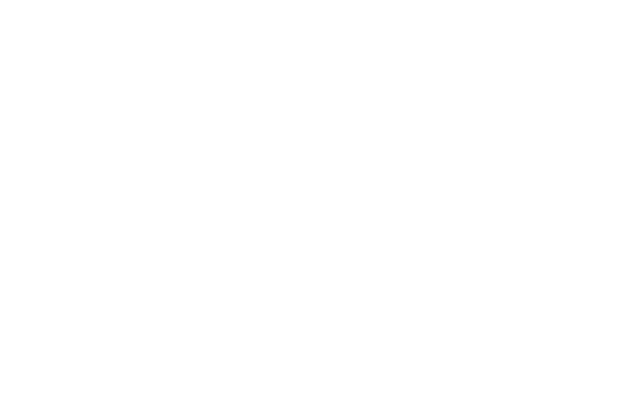
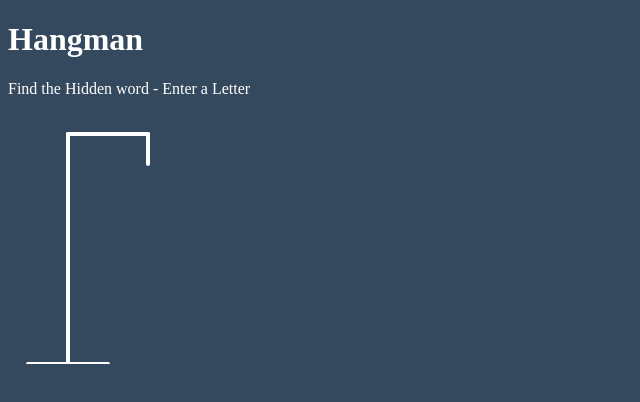
Before and after one commit to ChugilC/Hangman-Game, a plain HTML site: page index.html in a window 1280 px wide. Shown: the whole page, without its empty margins (0-640 px from the left). Drawn offline with Linux system fonts and the light colour scheme.

Commit message:
Added SVG

```diff
--- a/index.html
+++ b/index.html
@@ -7,7 +7,27 @@
     <title>Hangman Game</title>
 </head>
 <body>
-
+    <h1>Hangman</h1>
+    <p>Find the Hidden word - Enter a Letter</p>
+    <div class="game-container">
+        <svg height="250" width="200" class="figure-container">
+            <!-- Rod -->
+            <line x1="60" y1="20" x2="140" y2="20" />
+            <line x1="140" y1="20" x2="140" y2="50" />
+            <line x1="60" y1="20" x2="60" y2="250" />
+            <line x1="20" y1="250" x2="100" y2="250" />
+            <!--Head-->
+            <circle cx="140" cy="70" r="20" class="figure-part"/>
+            <!--Body-->
+            <line x1="140" y1="90" x2="140" y2="150" class="figure-part"/>
+            <!--Arms-->
+            <line x1="140" y1="120" x2="120" y2="100" class="figure-part"/>
+            <line x1="140" y1="120" x2="160" y2="100" class="figure-part"/>
+            <!--Legs-->
+            <line x1="140" y1="150" x2="120" y2="180" class="figure-part"/>
+            <line x1="140" y1="150" x2="160" y2="180" class="figure-part"/>
+        </svg>
+    </div>
 
 
     <script src="app.js"></script>
--- a/style.css
+++ b/style.css
@@ -0,0 +1,15 @@
+body {
+    background: #34495e;
+    color: #fff;
+}
+
+.figure-container {
+    fill: transparent;
+    stroke: #fff;
+    stroke-width: 4px;
+    stroke-linecap: round;
+}
+
+.figure-part {
+    display: none;
+}
```
